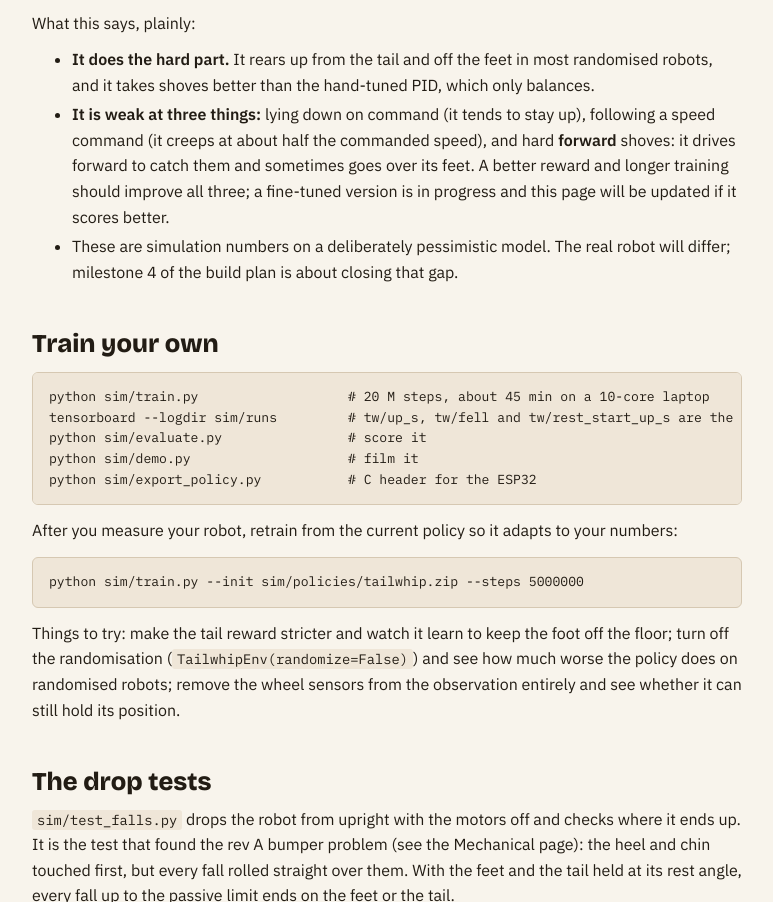
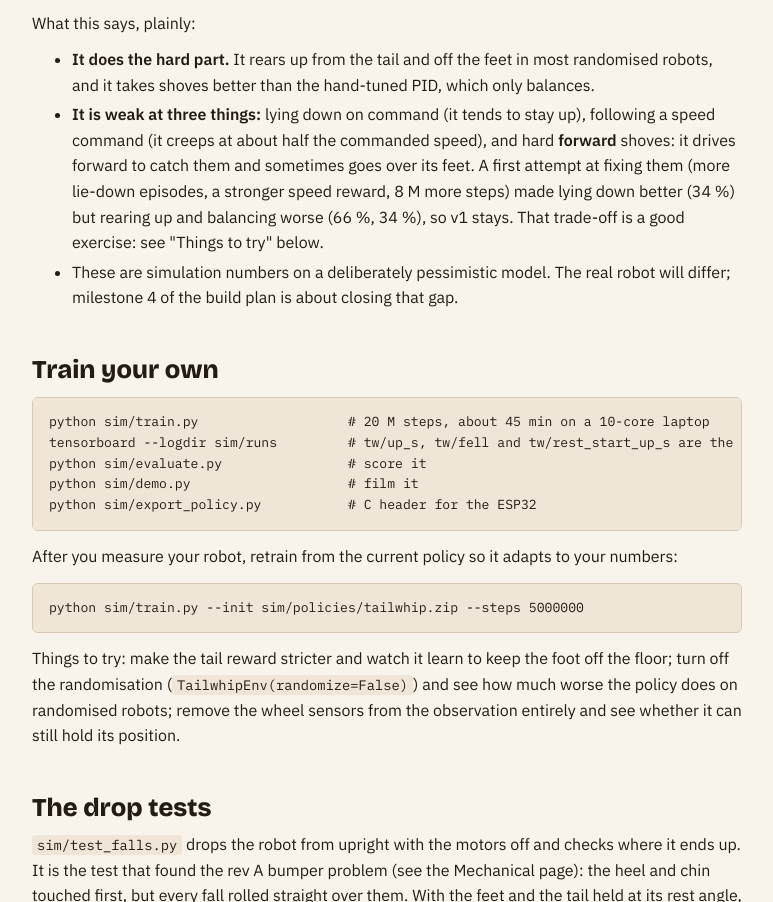
Before and after one commit to buildrobotz/tailwhip-robot, a plain HTML site: page site/dist/learning.html in a window 1280 px wide. Shown: the part 3497-4399 px from the top of the page, without its empty margins (84-857 px from the left). Drawn offline with nearby package versions, Linux system fonts and the light colour scheme.

Commit message:
site: rebuild
Co-Authored-By: Claude Opus 5.5 <noreply@anthropic.com>

```diff
--- a/site/dist/learning.html
+++ b/site/dist/learning.html
@@ -245,8 +245,9 @@ about 45 minutes of training on a 10-core laptop.</p>
   shoves better than the hand-tuned PID, which only balances.</li>
 <li><strong>It is weak at three things:</strong> lying down on command (it tends to stay up), following a speed command (it
   creeps at about half the commanded speed), and hard <strong>forward</strong> shoves: it drives forward to catch them and
-  sometimes goes over its feet. A better reward and longer training should improve all three; a fine-tuned
-  version is in progress and this page will be updated if it scores better.</li>
+  sometimes goes over its feet. A first attempt at fixing them (more lie-down episodes, a stronger speed
+  reward, 8 M more steps) made lying down better (34 %) but rearing up and balancing worse (66 %, 34 %), so v1
+  stays. That trade-off is a good exercise: see "Things to try" below.</li>
 <li>These are simulation numbers on a deliberately pessimistic model. The real robot will differ; milestone 4 of the
   build plan is about closing that gap.</li>
 </ul>
```
Also changed, not shown: site/dist/index.html (+1 -1 lines).
